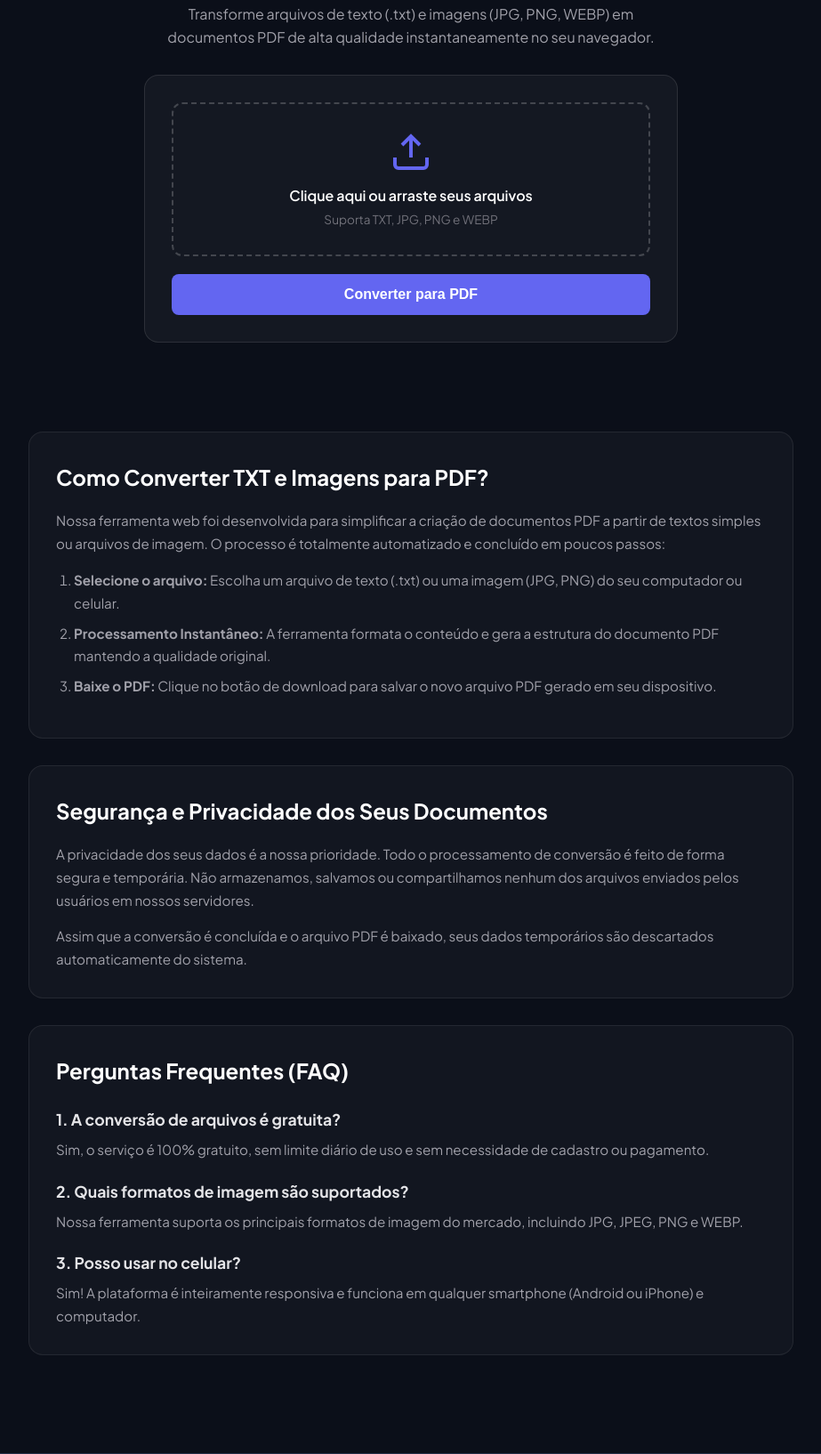
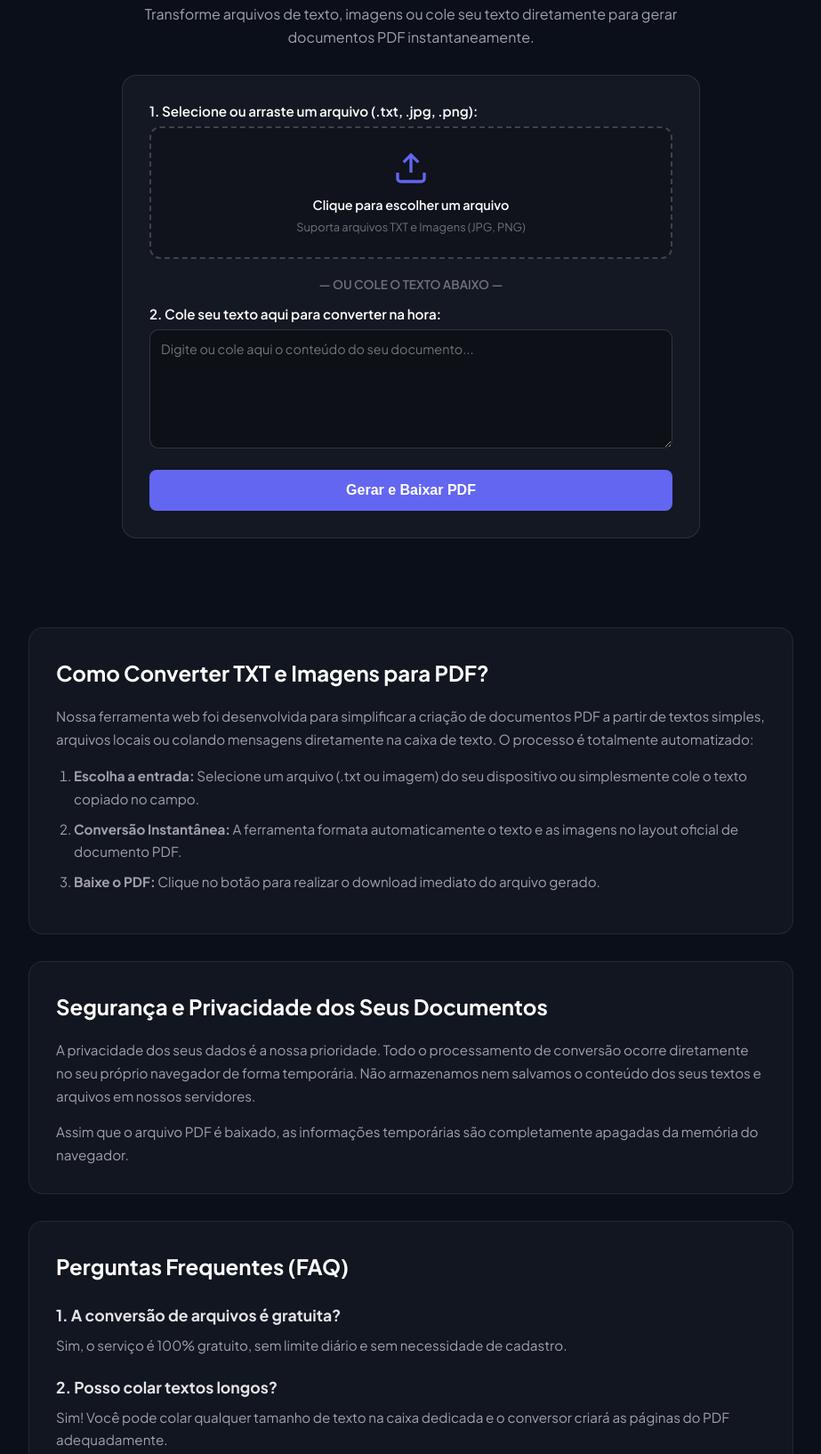
Before and after one commit to 88384262/insta-viewer, a website: page public/index.html in a window 1280 px wide. Shown: the part 201-1835 px from the top of the page at 89% size, without its empty margins (178-1101 px from the left). Drawn offline with Linux system fonts and the light colour scheme.

Commit message:
Update index.html

```diff
--- a/public/index.html
+++ b/public/index.html
@@ -23,7 +23,7 @@
         <span>PDF<strong>Convert</strong></span>
       </a>
 
-      <!-- MENU DE NAVEGAÇÃO EXIGIDO PELO ADSENSE -->
+      <!-- MENU DE NAVEGAÇÃO ADSENSE -->
       <nav style="display: flex; gap: 20px; align-items: center;">
         <a href="#converter" style="color: #a1a1aa; text-decoration: none; font-size: 0.9rem; font-weight: 500;">Converter</a>
         <a href="#como-funciona" style="color: #a1a1aa; text-decoration: none; font-size: 0.9rem; font-weight: 500;">Como Funciona</a>
@@ -41,68 +41,74 @@
     <!-- Hero / Área do Conversor -->
     <section id="converter" class="hero-section" style="text-align: center; padding: 40px 20px;">
       <h1 style="font-size: 2.2rem; color: #fff; margin-bottom: 15px;">Converter TXT e Imagens em <span class="gradient-text" style="color: #6366f1;">PDF Online</span></h1>
-      <p class="hero-desc" style="color: #a1a1aa; max-width: 600px; margin: 0 auto 30px;">Transforme arquivos de texto (.txt) e imagens (JPG, PNG, WEBP) em documentos PDF de alta qualidade instantaneamente no seu navegador.</p>
+      <p class="hero-desc" style="color: #a1a1aa; max-width: 600px; margin: 0 auto 30px;">Transforme arquivos de texto, imagens ou cole seu texto diretamente para gerar documentos PDF instantaneamente.</p>
 
-      <!-- 🛠️ APLICAÇÃO CONVERSORA -->
-      <div id="converterApp" style="max-width: 600px; margin: 0 auto; background: rgba(255, 255, 255, 0.04); padding: 30px; border-radius: 16px; border: 1px solid rgba(255, 255, 255, 0.1);">
+      <!-- 🛠️ FERRAMENTA COMPLETA -->
+      <div id="converterApp" style="max-width: 650px; margin: 0 auto; background: rgba(255, 255, 255, 0.04); padding: 30px; border-radius: 16px; border: 1px solid rgba(255, 255, 255, 0.1); text-align: left;">
 
-        <!-- Caixas de Upload -->
-        <div id="dropArea" style="border: 2px dashed rgba(255, 255, 255, 0.2); border-radius: 12px; padding: 30px 20px; cursor: pointer; transition: 0.3s; margin-bottom: 20px;" onclick="document.getElementById('fileInput').click()">
-          <svg width="48" height="48" viewBox="0 0 24 24" fill="none" stroke="#6366f1" stroke-width="2" style="margin-bottom: 10px;"><path d="M21 15v4a2 2 0 0 1-2 2H5a2 2 0 0 1-2-2v-4"></path><polyline points="17 8 12 3 7 8"></polyline><line x1="12" y1="3" x2="12" y2="15"></line></svg>
-          <p style="color: #fff; font-weight: 600; margin-bottom: 5px;">Clique aqui ou arraste seus arquivos</p>
-          <span style="color: #71717a; font-size: 0.85rem;">Suporta TXT, JPG, PNG e WEBP</span>
-          <input type="file" id="fileInput" accept=".txt, image/*" multiple style="display: none;" />
+        <!-- OPÇÃO 1: Upload de Arquivos -->
+        <div style="margin-bottom: 20px;">
+          <label style="display: block; color: #fff; font-weight: 600; margin-bottom: 8px; font-size: 0.95rem;">1. Selecione ou arraste um arquivo (.txt, .jpg, .png):</label>
+          <div id="dropArea" style="border: 2px dashed rgba(255, 255, 255, 0.2); border-radius: 12px; padding: 25px 20px; cursor: pointer; text-align: center; background: rgba(0,0,0,0.2);" onclick="document.getElementById('fileInput').click()">
+            <svg width="40" height="40" viewBox="0 0 24 24" fill="none" stroke="#6366f1" stroke-width="2" style="margin-bottom: 8px;"><path d="M21 15v4a2 2 0 0 1-2 2H5a2 2 0 0 1-2-2v-4"></path><polyline points="17 8 12 3 7 8"></polyline><line x1="12" y1="3" x2="12" y2="15"></line></svg>
+            <p style="color: #fff; font-weight: 600; margin-bottom: 4px; font-size: 0.9rem;">Clique para escolher um arquivo</p>
+            <span style="color: #71717a; font-size: 0.8rem;">Suporta arquivos TXT e Imagens (JPG, PNG)</span>
+            <input type="file" id="fileInput" accept=".txt, image/*" style="display: none;" />
+          </div>
+          <div id="fileName" style="margin-top: 8px; color: #4ade80; font-size: 0.85rem; font-weight: 500;"></div>
         </div>
 
-        <!-- Info do Arquivo Selecionado -->
-        <div id="fileInfo" style="margin-bottom: 20px; color: #4ade80; font-weight: 500; font-size: 0.9rem;"></div>
+        <div style="text-align: center; color: #71717a; margin: 15px 0; font-size: 0.85rem; font-weight: 600;">— OU COLE O TEXTO ABAIXO —</div>
+
+        <!-- OPÇÃO 2: Caixa para Colar o Texto Direto -->
+        <div style="margin-bottom: 20px;">
+          <label for="textInput" style="display: block; color: #fff; font-weight: 600; margin-bottom: 8px; font-size: 0.95rem;">2. Cole seu texto aqui para converter na hora:</label>
+          <textarea id="textInput" rows="6" placeholder="Digite ou cole aqui o conteúdo do seu documento..." style="width: 100%; background: rgba(0, 0, 0, 0.3); border: 1px solid rgba(255, 255, 255, 0.15); border-radius: 10px; padding: 12px; color: #fff; font-family: inherit; font-size: 0.9rem; resize: vertical; box-sizing: border-box;"></textarea>
+        </div>
 
         <!-- Botão de Ação -->
         <button id="convertBtn" style="background: #6366f1; color: #fff; border: none; padding: 14px 28px; border-radius: 8px; font-weight: 700; font-size: 1rem; cursor: pointer; width: 100%; transition: 0.2s;">
-          Converter para PDF
+          Gerar e Baixar PDF
         </button>
 
       </div>
     </section>
 
-    <!-- 🟢 CONTEÚDO EDITORIAL EXIGIDO PELO ADSENSE -->
+    <!-- 🟢 CONTEÚDO EDITORIAL PARA APROVAÇÃO ADSENSE -->
     <section class="seo-content-section" style="max-width: 900px; margin: 60px auto 20px; padding: 0 20px; color: #a1a1aa; line-height: 1.7; font-size: 0.95rem;">
 
-      <!-- Como Funciona -->
       <article id="como-funciona" style="background: rgba(255, 255, 255, 0.03); border: 1px solid rgba(255, 255, 255, 0.08); border-radius: 16px; padding: 30px; margin-bottom: 30px;">
         <h2 style="color: #fff; font-size: 1.5rem; margin-bottom: 15px;">Como Converter TXT e Imagens para PDF?</h2>
-        <p style="margin-bottom: 15px;">Nossa ferramenta web foi desenvolvida para simplificar a criação de documentos PDF a partir de textos simples ou arquivos de imagem. O processo é totalmente automatizado e concluído em poucos passos:</p>
+        <p style="margin-bottom: 15px;">Nossa ferramenta web foi desenvolvida para simplificar a criação de documentos PDF a partir de textos simples, arquivos locais ou colando mensagens diretamente na caixa de texto. O processo é totalmente automatizado:</p>
         <ol style="margin-left: 20px; margin-bottom: 15px;">
-          <li style="margin-bottom: 8px;"><strong>Selecione o arquivo:</strong> Escolha um arquivo de texto (.txt) ou uma imagem (JPG, PNG) do seu computador ou celular.</li>
-          <li style="margin-bottom: 8px;"><strong>Processamento Instantâneo:</strong> A ferramenta formata o conteúdo e gera a estrutura do documento PDF mantendo a qualidade original.</li>
-          <li style="margin-bottom: 8px;"><strong>Baixe o PDF:</strong> Clique no botão de download para salvar o novo arquivo PDF gerado em seu dispositivo.</li>
+          <li style="margin-bottom: 8px;"><strong>Escolha a entrada:</strong> Selecione um arquivo (.txt ou imagem) do seu dispositivo ou simplesmente cole o texto copiado no campo.</li>
+          <li style="margin-bottom: 8px;"><strong>Conversão Instantânea:</strong> A ferramenta formata automaticamente o texto e as imagens no layout oficial de documento PDF.</li>
+          <li style="margin-bottom: 8px;"><strong>Baixe o PDF:</strong> Clique no botão para realizar o download imediato do arquivo gerado.</li>
         </ol>
       </article>
 
-      <!-- Recursos e Segurança -->
       <article id="recursos" style="background: rgba(255, 255, 255, 0.03); border: 1px solid rgba(255, 255, 255, 0.08); border-radius: 16px; padding: 30px; margin-bottom: 30px;">
         <h2 style="color: #fff; font-size: 1.5rem; margin-bottom: 15px;">Segurança e Privacidade dos Seus Documentos</h2>
-        <p style="margin-bottom: 15px;">A privacidade dos seus dados é a nossa prioridade. Todo o processamento de conversão é feito de forma segura e temporária. Não armazenamos, salvamos ou compartilhamos nenhum dos arquivos enviados pelos usuários em nossos servidores.</p>
-        <p>Assim que a conversão é concluída e o arquivo PDF é baixado, seus dados temporários são descartados automaticamente do sistema.</p>
+        <p style="margin-bottom: 15px;">A privacidade dos seus dados é a nossa prioridade. Todo o processamento de conversão ocorre diretamente no seu próprio navegador de forma temporária. Não armazenamos nem salvamos o conteúdo dos seus textos e arquivos em nossos servidores.</p>
+        <p>Assim que o arquivo PDF é baixado, as informações temporárias são completamente apagadas da memória do navegador.</p>
       </article>
 
-      <!-- FAQ -->
       <article id="faq" style="background: rgba(255, 255, 255, 0.03); border: 1px solid rgba(255, 255, 255, 0.08); border-radius: 16px; padding: 30px; margin-bottom: 30px;">
         <h2 style="color: #fff; font-size: 1.5rem; margin-bottom: 20px;">Perguntas Frequentes (FAQ)</h2>
 
         <div style="margin-bottom: 20px;">
           <h3 style="color: #e4e4e7; font-size: 1.1rem; margin-bottom: 5px;">1. A conversão de arquivos é gratuita?</h3>
-          <p>Sim, o serviço é 100% gratuito, sem limite diário de uso e sem necessidade de cadastro ou pagamento.</p>
+          <p>Sim, o serviço é 100% gratuito, sem limite diário e sem necessidade de cadastro.</p>
         </div>
 
         <div style="margin-bottom: 20px;">
-          <h3 style="color: #e4e4e7; font-size: 1.1rem; margin-bottom: 5px;">2. Quais formatos de imagem são suportados?</h3>
-          <p>Nossa ferramenta suporta os principais formatos de imagem do mercado, incluindo JPG, JPEG, PNG e WEBP.</p>
+          <h3 style="color: #e4e4e7; font-size: 1.1rem; margin-bottom: 5px;">2. Posso colar textos longos?</h3>
+          <p>Sim! Você pode colar qualquer tamanho de texto na caixa dedicada e o conversor criará as páginas do PDF adequadamente.</p>
         </div>
 
         <div>
-          <h3 style="color: #e4e4e7; font-size: 1.1rem; margin-bottom: 5px;">3. Posso usar no celular?</h3>
-          <p>Sim! A plataforma é inteiramente responsiva e funciona em qualquer smartphone (Android ou iPhone) e computador.</p>
+          <h3 style="color: #e4e4e7; font-size: 1.1rem; margin-bottom: 5px;">3. Funciona em celulares?</h3>
+          <p>Sim! O site é responsivo para navegadores de celulares Android, iPhone e computadores.</p>
         </div>
       </article>
 
```
